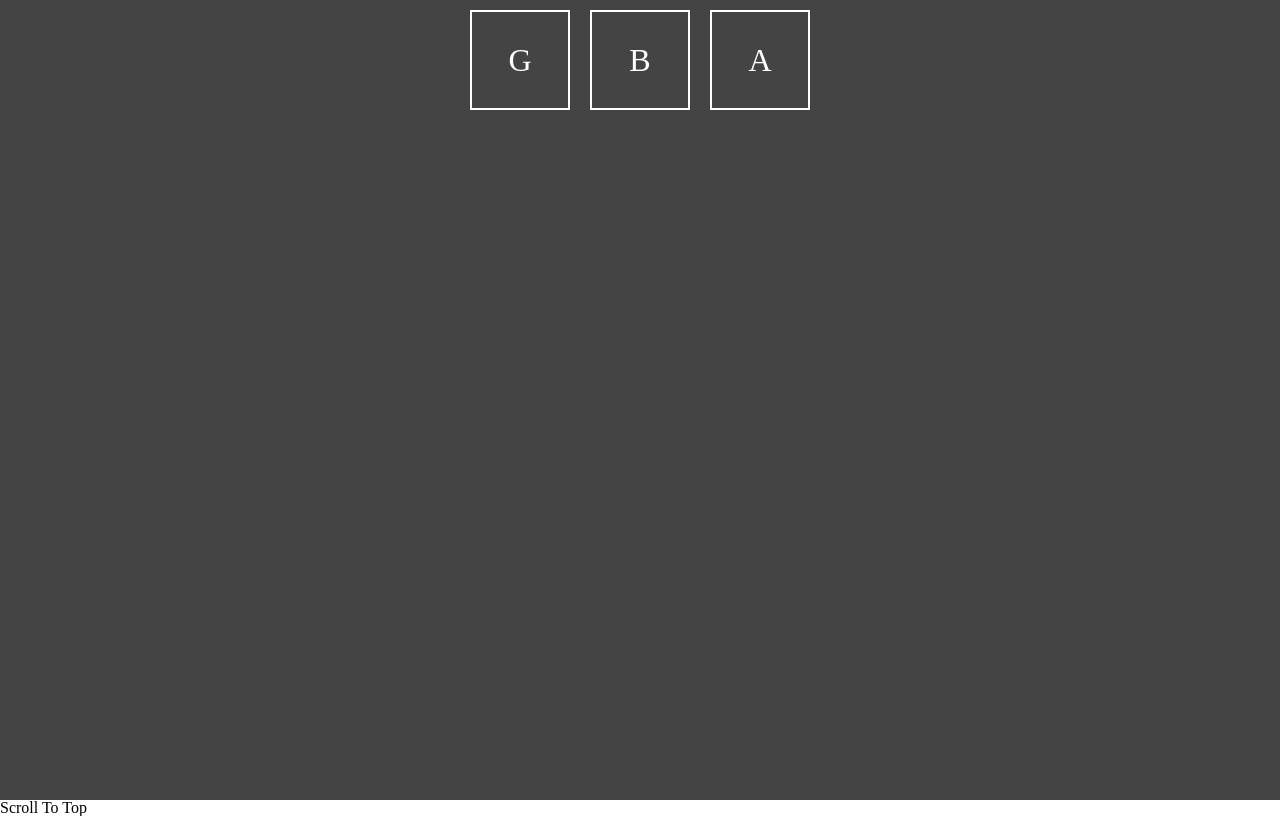
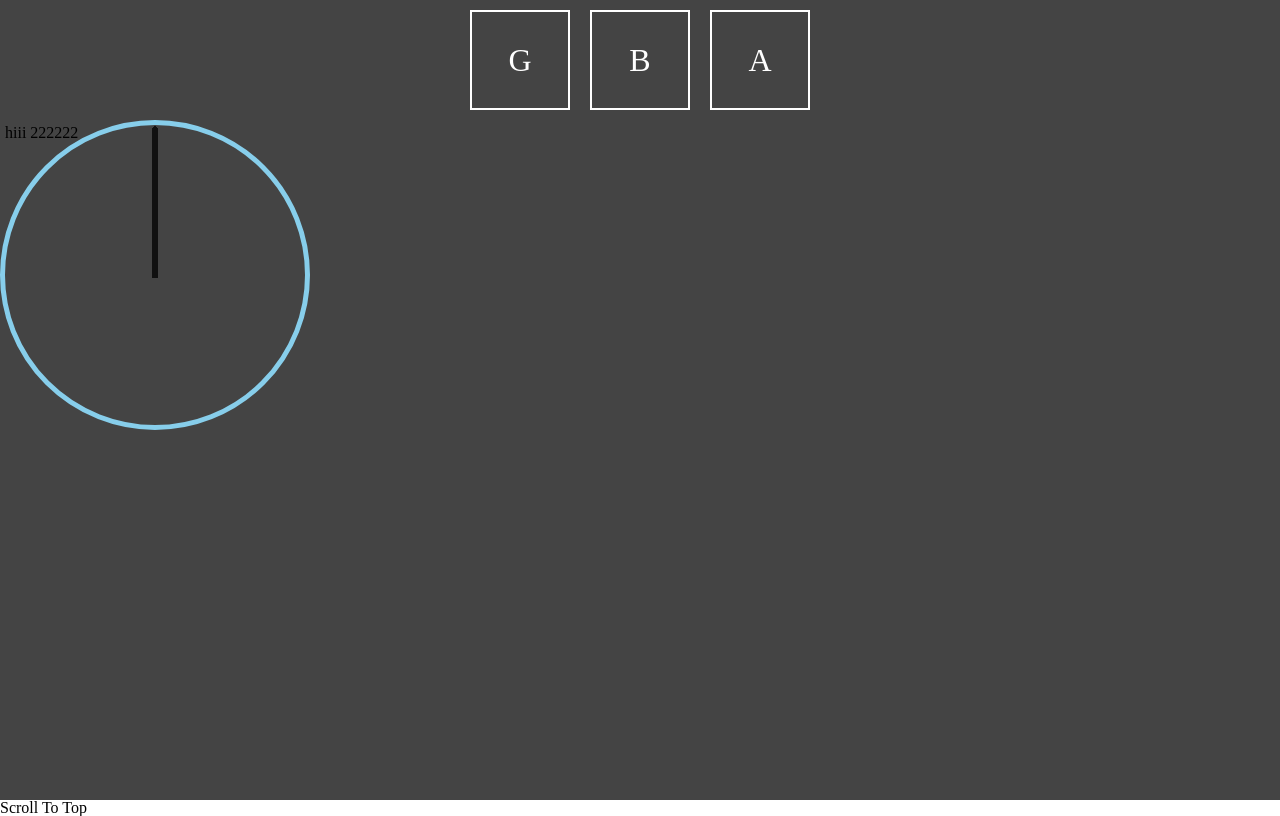
Before and after one commit to WilsonChenSuperBank/WilsonPersonalApp.io, a React (Create React App) app in the folder my-app/: page /users in a window 1280 px wide. Shown: the part 1600-2416 px from the top of the page. Built offline with nearby package versions, Linux system fonts and the light colour scheme.

Commit message:
暫時停止呼吸

```diff
--- a/my-app/src/App.js
+++ b/my-app/src/App.js
@@ -1,7 +1,8 @@
 import React, { Component } from 'react';
 import './App.scss';
 import Index from './Home.js';
-import KeyboardEnter from './containers/keyboardEnter.js';
+import KeyboardEnter from './containers/KeyboardEnter.js';
+import Clock from './containers/Clock.js';
 import { BrowserRouter as Router, Route, Link } from "react-router-dom";
 
 class App extends Component {
@@ -53,6 +54,7 @@ class App extends Component {
           </div>
           <div className="section section3">
             <KeyboardEnter />
+            <Clock />
           </div>
           <div className="top" id="scrollToTop">Scroll To Top</div>
         </div>
--- /dev/null
+++ b/my-app/src/containers/Clock.js
@@ -0,0 +1,33 @@
+import React, { Component } from 'react';
+import "./Clock.scss";
+
+class Clock extends Component {
+   constructor(props) {
+      super(props);
+      this.state = {
+         date: '222'
+      };
+
+   }
+   componentDidMount() {
+
+      this.setState({
+         date:"222222"
+       });
+   }
+
+   render() {
+      const style = {
+         transform: "rotate(270deg)"
+      };
+      return (
+         <div className="clockAll">
+            <h2>hiii {this.state.date}</h2>
+            <div class="clockDom clockHours" style={style}></div>
+            <div class="clockDom clockSeconds"></div>
+            <div class="clockDom clockMinutes"></div>
+         </div>
+      );
+   }
+}
+export default Clock;
--- /dev/null
+++ b/my-app/src/containers/Clock.scss
@@ -0,0 +1,34 @@
+.clockAll {
+    width: 300px;
+    height: 300px;
+    border: 5px solid skyblue;
+    border-radius:50%;
+    position: relative;
+    .clockDom{
+      background-color:#111;
+      top:50%;
+      left:50%;
+      transform-origin:left;
+      transform:  rotate(270deg);
+    }
+    .clockHours{
+      position: absolute;
+      width:50%;
+      height:6px;
+
+
+    }
+    .clockMinutes{
+      position: absolute;
+      width:50%;
+      height:4px;
+
+    }
+    .clockSeconds{
+      position: absolute;
+      width:50%;
+      height:2px;
+
+    }
+
+}
--- a/my-app/src/containers/keyboardEnter.js
+++ b/my-app/src/containers/keyboardEnter.js
@@ -1,5 +1,5 @@
 import React, { Component } from 'react';
-import './keyboardEnter.scss';
+import './KeyboardEnter.scss';
 
 class keyboardEnter extends Component {
    constructor(props) {
```
Also changed, not shown: 18 other files (tests, documents, lock files or other folders).
